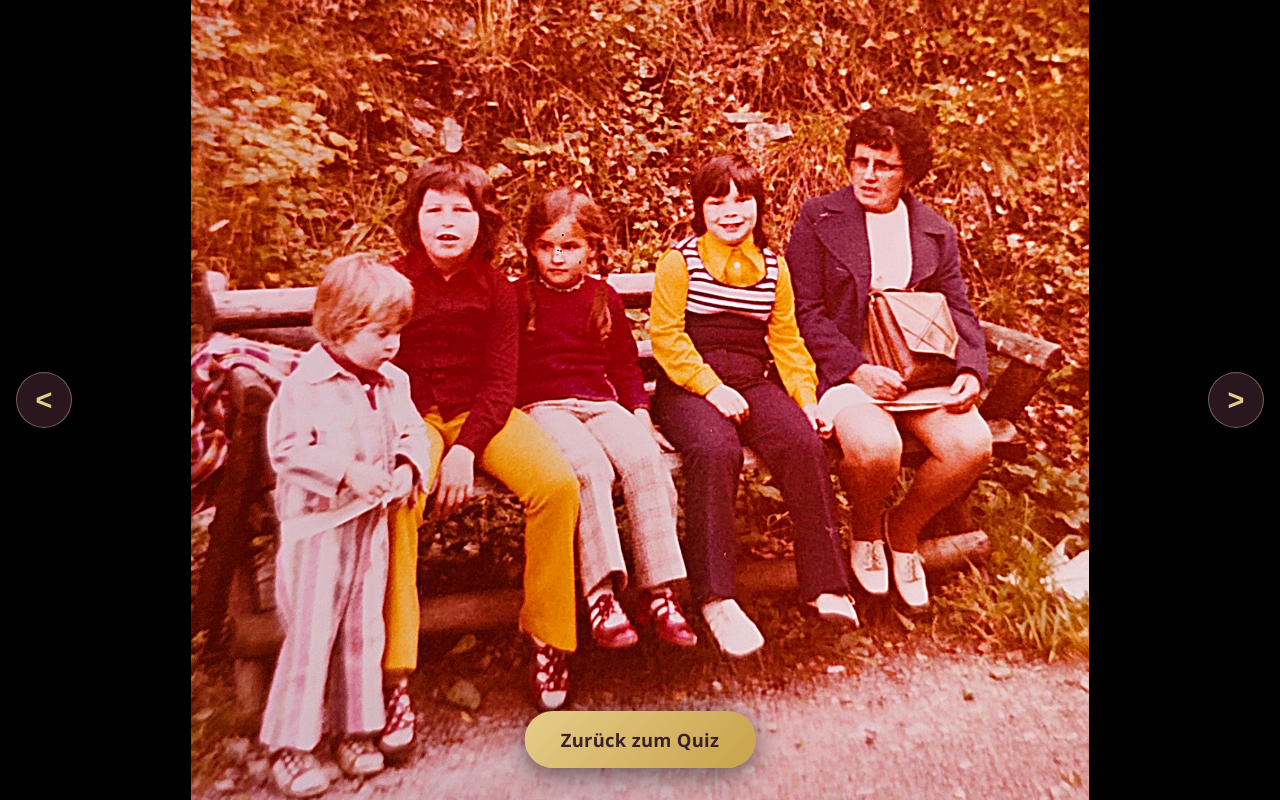
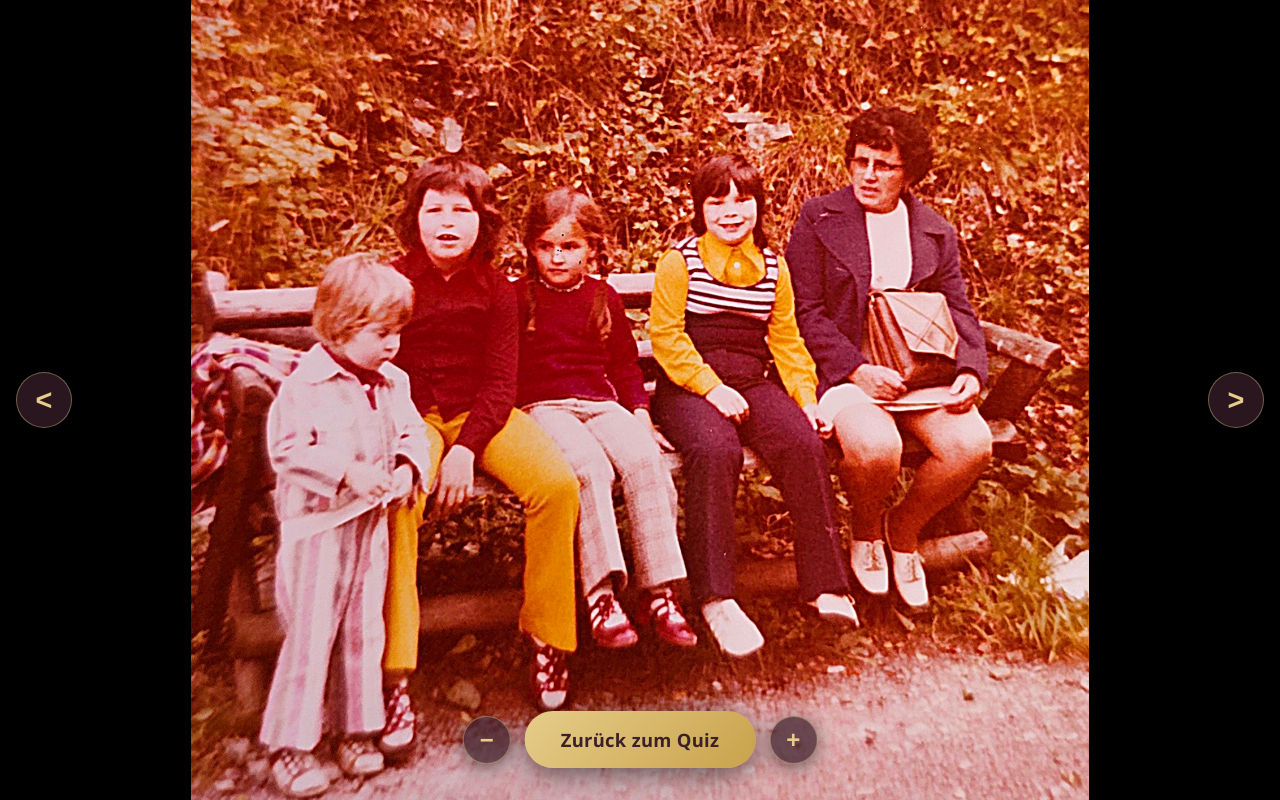
Before and after one commit to vamuenchen-ctrl/meckys60er, a plain HTML site: page slideshow_mobile.html in a window 1280 px wide. Both pictures are taken after a click on the button "Vorheriges Foto". Drawn offline with Linux system fonts and the light colour scheme.

Commit message:
Add files via upload

```diff
--- a/slideshow_mobile.html
+++ b/slideshow_mobile.html
@@ -37,7 +37,8 @@
     max-height: 100%;
     object-fit: contain;
     opacity: 0;
-    transition: opacity 0.5s ease;
+    transition: opacity 0.5s ease, transform 0.25s ease;
+    transform-origin: center center;
   }
   .slide-photo.visible { opacity: 1; }
 
@@ -67,13 +68,37 @@
   .nav-prev { left: 16px; }
   .nav-next { right: 16px; }
 
-  /* --- CTA-Button unten --- */
+  /* --- Zoom +/- Buttons --- */
+  .zoom-button {
+    width: 48px;
+    height: 48px;
+    border-radius: 50%;
+    background: rgba(59, 31, 43, 0.72);
+    border: 1px solid rgba(230, 205, 138, 0.4);
+    color: var(--gold-light);
+    font-size: 1.5rem;
+    font-weight: 800;
+    display: flex;
+    align-items: center;
+    justify-content: center;
+    cursor: pointer;
+    box-shadow: 0 4px 18px rgba(0,0,0,0.5);
+    flex-shrink: 0;
+  }
+  .zoom-button:active {
+    background: rgba(59, 31, 43, 0.9);
+  }
+
+  /* --- CTA-Box unten (Zoom-out, Button, Zoom-in) --- */
   .cta-box {
     position: absolute;
     bottom: 32px;
     left: 50%;
     transform: translateX(-50%);
     z-index: 10;
+    display: flex;
+    align-items: center;
+    gap: 14px;
   }
   .cta-button {
     display: inline-block;
@@ -106,7 +131,9 @@
   <button class="nav-button nav-next" id="nextBtn" aria-label="Nächstes Foto">&gt;</button>
 
   <div class="cta-box">
+    <button class="zoom-button" id="zoomOutBtn" aria-label="Verkleinern">&minus;</button>
     <a class="cta-button" href="https://vamuenchen-ctrl.github.io/meckys60er/" rel="noopener">Zurück zum Quiz</a>
+    <button class="zoom-button" id="zoomInBtn" aria-label="Vergrößern">&plus;</button>
   </div>
 </div>
 
@@ -189,6 +216,28 @@
   const photoB = document.getElementById('photoB');
   const prevBtn = document.getElementById('prevBtn');
   const nextBtn = document.getElementById('nextBtn');
+  const zoomInBtn = document.getElementById('zoomInBtn');
+  const zoomOutBtn = document.getElementById('zoomOutBtn');
+
+  // ---- Zoom ----
+  const ZOOM_STEP = 0.5;
+  const ZOOM_MIN = 1;
+  const ZOOM_MAX = 3;
+  let zoomLevel = 1;
+
+  function applyZoom() {
+    const t = `scale(${zoomLevel})`;
+    photoA.style.transform = t;
+    photoB.style.transform = t;
+  }
+  zoomInBtn.addEventListener('click', function () {
+    zoomLevel = Math.min(ZOOM_MAX, zoomLevel + ZOOM_STEP);
+    applyZoom();
+  });
+  zoomOutBtn.addEventListener('click', function () {
+    zoomLevel = Math.max(ZOOM_MIN, zoomLevel - ZOOM_STEP);
+    applyZoom();
+  });
 
   // ---- Zufällige Reihenfolge, einmalig beim Laden der Seite erzeugt ----
   function shuffled(arr) {
@@ -209,6 +258,9 @@
     // Rundlauf: nach dem letzten Foto kommt wieder das erste, und umgekehrt
     photoIndex = ((index % order.length) + order.length) % order.length;
     const src = order[photoIndex];
+
+    zoomLevel = 1;
+    applyZoom();
 
     const showing = activeIsA ? photoA : photoB;
     const hidden = activeIsA ? photoB : photoA;
```
